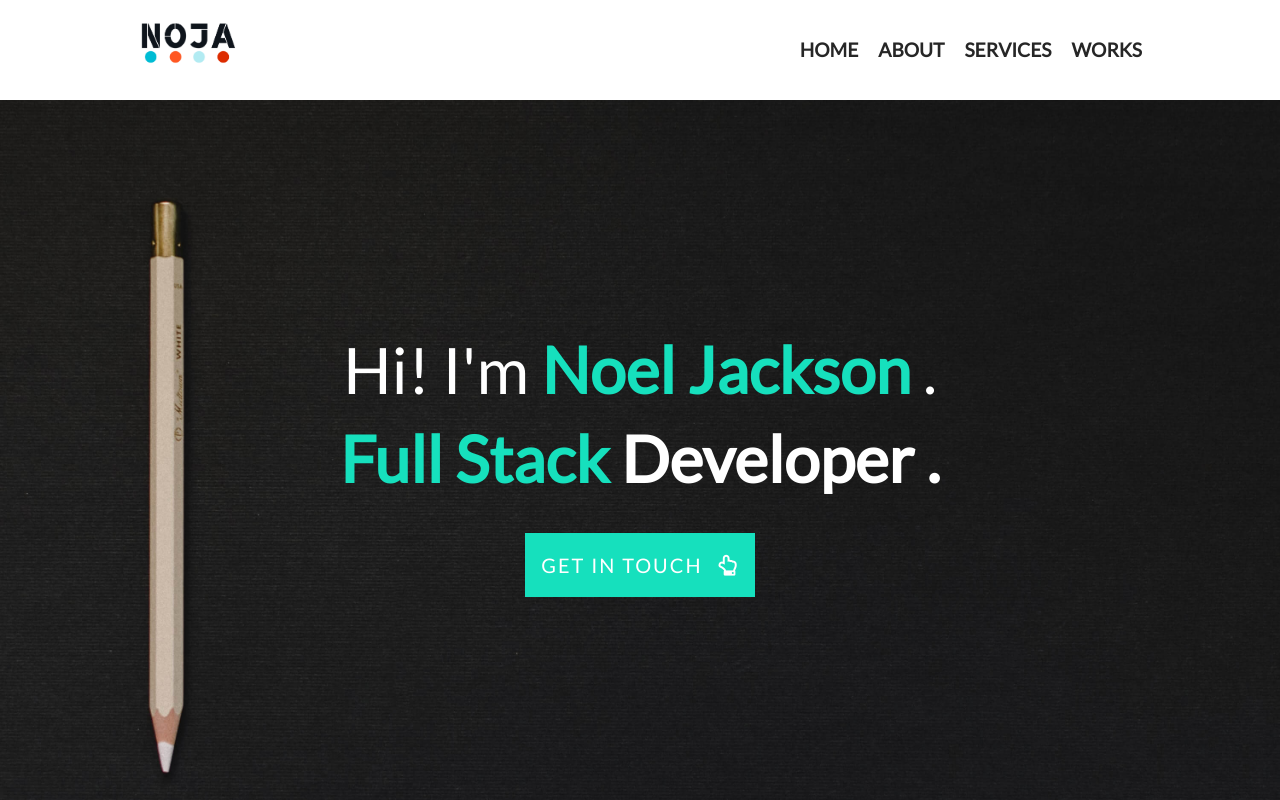
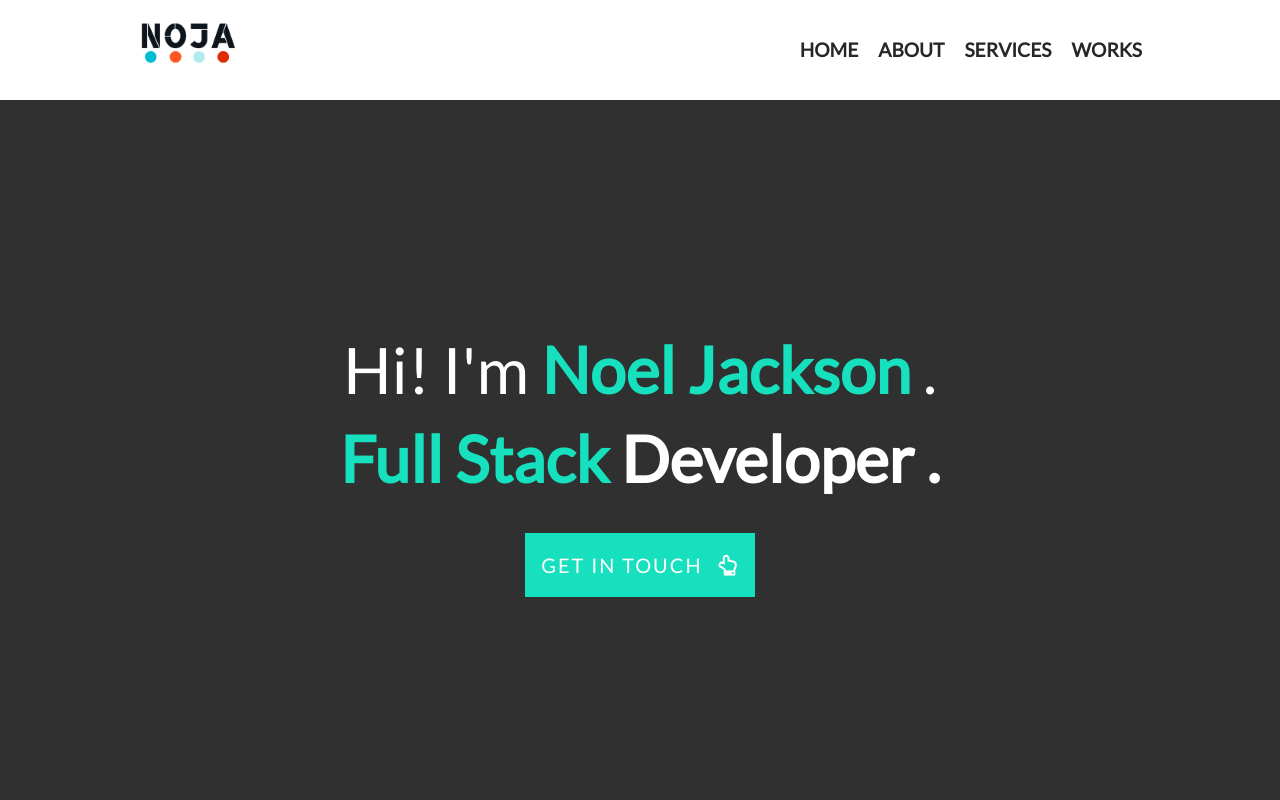
Before and after one commit to devnoja/portfolio, a website: page dist/index.html in a window 1280 px wide. Shown: the top 800 px of the page. Drawn offline with Linux system fonts and the light colour scheme.

Commit message:
Remove intro background

```diff
--- a/dist/index.html
+++ b/dist/index.html
@@ -8,7 +8,7 @@
     integrity="sha256-mmgLkCYLUQbXn0B1SRqzHar6dCnv9oZFPEC1g1cwlkk=" crossorigin="anonymous" />
   <link rel="shortcut icon" href="favicon.ico" type="image/x-icon">
   <link rel="stylesheet" href="style.css" />
-  <title>Noel Jackson | Web Developer</title>
+  <title>Noel Jackson | Full-Stack Web Developer</title>
 </head>
 
 <body>
--- a/dist/style.css
+++ b/dist/style.css
@@ -173,7 +173,7 @@ h3 {
 .intro {
   height: 716px;
   width: 100%;
-  background: url(img/background.jpg) no-repeat center center/cover;
+  background: var(--dark-color);
   position: relative;
   display: flex;
   align-items: center;
```
Also changed, not shown: dist/img/background.jpg (deleted), dist/img/dice.jpg (deleted).
